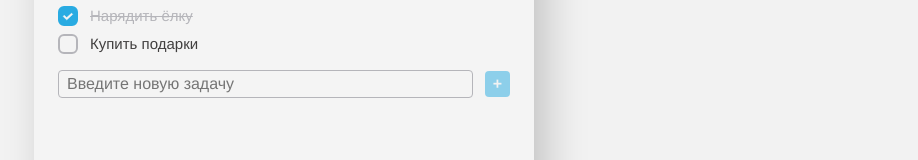
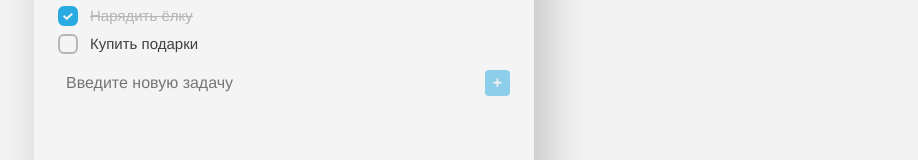
Before and after one commit to keztheslayer/todo-vue3, a Vue app: page / in a window 1280 px wide. Shown: the part 336-496 px from the top of the page, without its empty margins (356-1274 px from the left). Built offline with nearby package versions, Linux system fonts and the light colour scheme.

Commit message:
Стилизация инпута

```diff
--- a/src/components/AddItem.vue
+++ b/src/components/AddItem.vue
@@ -46,9 +46,18 @@ export default {
 
     &__input {
         flex-grow: 1;
-        border: 1px solid var(--color-ghost);
+        border: none;
         padding: 4px 8px;
-        border-radius: 4px;
+        color: var(--color-primary);
+        transition: color 0.3s ease-in-out;
+
+        &:focus {
+            border: none;
+            outline: none;
+            &::placeholder {
+                color: var(--color-primary);
+            }
+        }
     }
 }
 .app-button {
```
